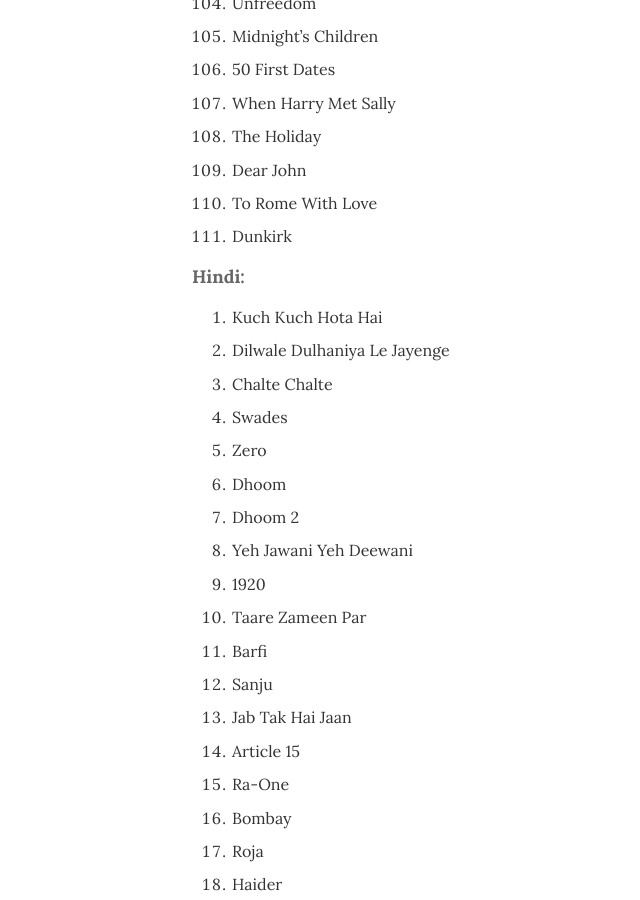
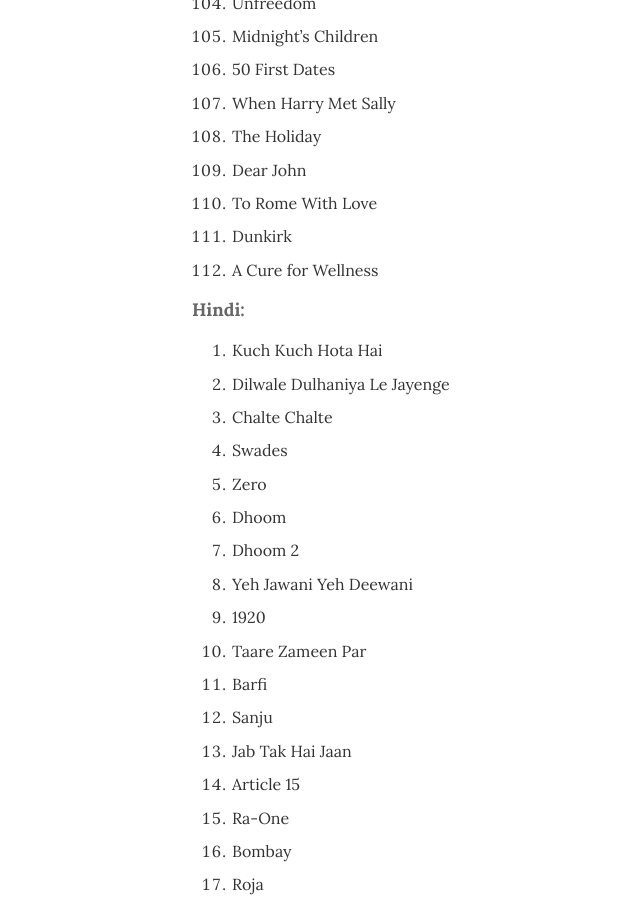
Before and after one commit to argumentativeyouth/pblog, a Jekyll site: the page built from _pages/movies.md, in a window 1280 px wide and 900 px high, scrolled down 3736 px. Shown: the whole window, without its empty margins (133-773 px from the left). Built offline with Jekyll 4.4.1, drawn with Linux system fonts in a browser that asks for light colours.

Commit message:
Update movies.md

```diff
--- a/_pages/movies.md
+++ b/_pages/movies.md
@@ -116,6 +116,7 @@
 109. Dear John
 110. To Rome With Love
 111. Dunkirk
+112. A Cure for Wellness
 
 **Hindi:**
 1. Kuch Kuch Hota Hai
```
